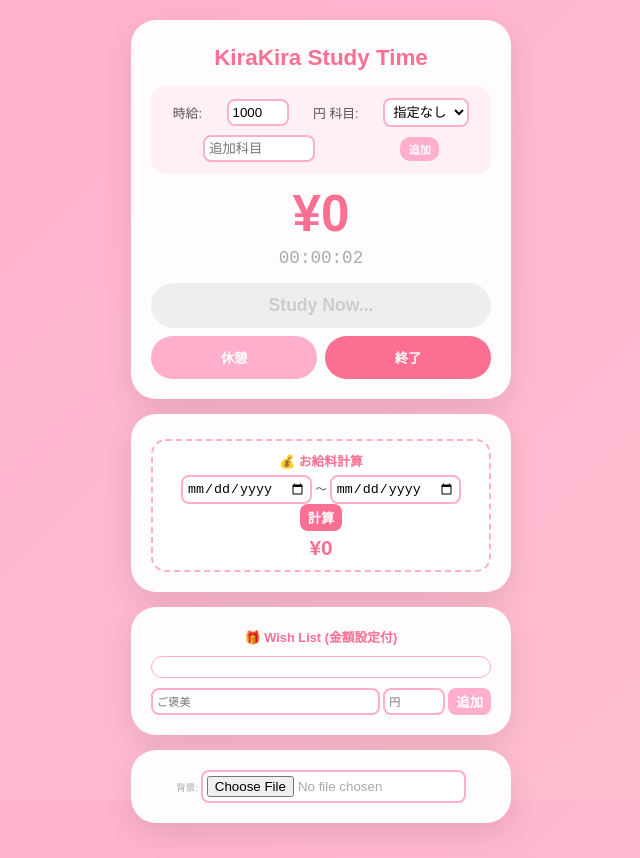
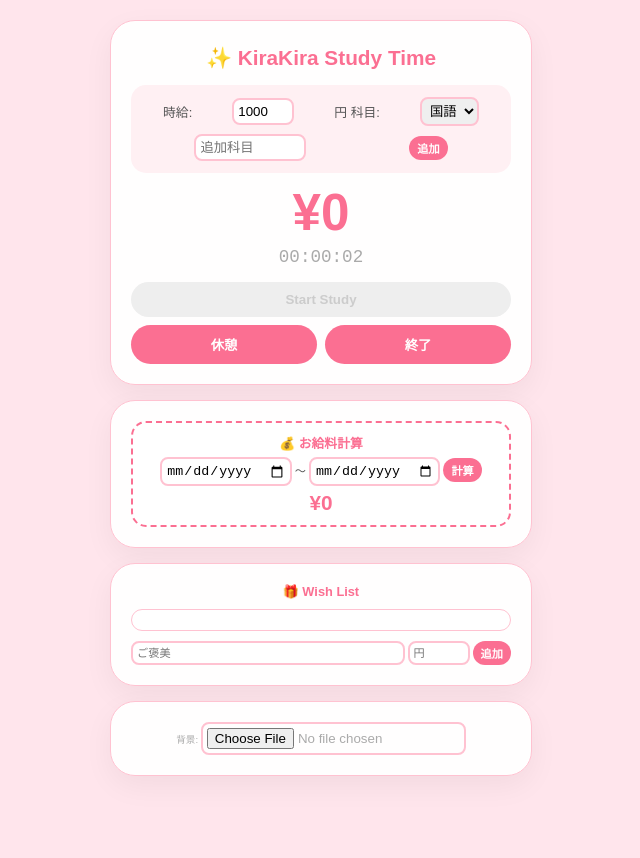
Before and after one commit to Kirarilove/KiraKiraStudyTime, a plain HTML site: page index.html in a window 1280 px wide. Both pictures are taken after a click on the button "Start Study". Shown: the whole page, without its empty margins (319-959 px from the left). Drawn offline with Linux system fonts and the light colour scheme.

Commit message:
Update index.html

```diff
--- a/index.html
+++ b/index.html
@@ -2,34 +2,37 @@
 <html lang="ja">
 <head>
     <meta charset="UTF-8">
-    <title>KiraKira Study Time Full</title>
+    <title>KiraKira Study Full Version</title>
     <style>
-        body { margin: 0; min-height: 100vh; display: flex; flex-direction: column; align-items: center; background: #ffafcc linear-gradient(135deg, #ffafcc 0%, #ffc2d1 100%) no-repeat fixed; background-size: cover; font-family: sans-serif; color: #555; padding: 20px; }
-        .card { background: rgba(255, 255, 255, 0.96); border-radius: 25px; padding: 20px; width: 100%; max-width: 380px; box-shadow: 0 10px 30px rgba(0,0,0,0.1); text-align: center; margin-bottom: 15px; box-sizing: border-box; }
-        h1 { font-size: 1.4rem; color: #fb6f92; margin: 5px 0 15px 0; white-space: nowrap; }
-        #reward { font-size: 3.2rem; font-weight: bold; color: #fb6f92; margin: 5px 0; }
+        /* デザイン：ピンク系ですが、読みやすさを重視 */
+        :root { --main-pink: #fb6f92; --soft-pink: #ffafcc; --bg-pink: #ffe5ec; }
+        body { margin: 0; min-height: 100vh; display: flex; flex-direction: column; align-items: center; background: var(--bg-pink); font-family: sans-serif; color: #555; padding: 20px; overflow-x: hidden; }
+        .card { background: rgba(255, 255, 255, 0.95); border-radius: 25px; padding: 20px; width: 100%; max-width: 380px; box-shadow: 0 10px 30px rgba(0,0,0,0.05); text-align: center; margin-bottom: 15px; position: relative; z-index: 10; border: 1px solid #ffc2d1; }
+        h1 { font-size: 1.3rem; color: var(--main-pink); margin: 5px 0 15px 0; }
+        #reward { font-size: 3.2rem; font-weight: bold; color: var(--main-pink); margin: 5px 0; }
         #timer { font-size: 1.1rem; color: #aaa; margin-bottom: 15px; font-family: monospace; }
         .config { background: #fff0f3; padding: 12px; border-radius: 15px; font-size: 0.8rem; margin-bottom: 10px; display: flex; flex-direction: column; gap: 8px; }
-        .row { display: flex; justify-content: space-around; align-items: center; gap: 5px; }
-        input, select { border: 2px solid #ffafcc; border-radius: 8px; padding: 4px; background: white; }
+        .row { display: flex; justify-content: space-around; align-items: center; }
+        input, select { border: 2px solid #ffc2d1; border-radius: 8px; padding: 4px; outline: none; }
         .btns { display: grid; grid-template-columns: 1fr 1fr; gap: 8px; }
-        button { padding: 12px; border: none; border-radius: 50px; cursor: pointer; font-weight: bold; background: #ffafcc; color: white; }
-        #startBtn { grid-column: span 2; font-size: 1.1rem; }
-        #stopBtn { background: #fb6f92; }
+        button { padding: 10px; border: none; border-radius: 50px; cursor: pointer; font-weight: bold; background: var(--main-pink); color: white; transition: 0.2s; }
         button:disabled { background: #eee !important; color: #ccc !important; }
-        .calc-box { border: 2px dashed #ffafcc; border-radius: 15px; padding: 10px; background: #fff; margin-top: 5px; }
-        .wish-box { text-align: left; background: white; border: 1px solid #ffafcc; border-radius: 12px; padding: 10px; max-height: 80px; overflow-y: auto; margin: 10px 0; font-size: 0.75rem; }
+        #startBtn { grid-column: span 2; background: #ffb3c6; }
+        .calc-box { border: 2px dashed var(--main-pink); border-radius: 15px; padding: 10px; background: white; }
+        .wish-box { text-align: left; background: white; border: 1px solid #ffc2d1; border-radius: 12px; padding: 10px; max-height: 100px; overflow-y: auto; margin: 10px 0; font-size: 0.75rem; }
         .wish-item { display: flex; justify-content: space-between; border-bottom: 1px dashed #eee; padding: 4px 0; }
-        #modal { display: none; position: fixed; top: 50%; left: 50%; transform: translate(-50%, -50%); width: 80%; max-width: 300px; background: white; padding: 25px; border-radius: 30px; box-shadow: 0 0 100px rgba(0,0,0,0.3); text-align: center; z-index: 1000; }
+        #modal { display: none; position: fixed; top: 50%; left: 50%; transform: translate(-50%, -50%); width: 80%; max-width: 300px; background: white; padding: 25px; border-radius: 30px; box-shadow: 0 0 50px rgba(0,0,0,0.2); text-align: center; z-index: 1000; border: 2px solid var(--main-pink); }
+        /* エフェクト用 */
+        .star { position: absolute; pointer-events: none; z-index: 9999; }
     </style>
 </head>
 <body>
 
 <div class="card">
-    <h1>KiraKira Study Time</h1>
+    <h1>✨ KiraKira Study Time</h1>
     <div class="config">
         <div class="row">時給: <input type="number" id="rate" value="1000" style="width:50px;">円 科目: <select id="sub"></select></div>
-        <div class="row"><input type="text" id="addS" placeholder="追加科目" style="width:100px;"><button onclick="newS()" style="padding:4px 8px; font-size:0.7rem; border-radius:10px;">追加</button></div>
+        <div class="row"><input type="text" id="addS" placeholder="追加科目" style="width:100px;"><button onclick="newS()" style="padding:4px 8px; font-size:0.7rem;">追加</button></div>
     </div>
     <div id="reward">¥0</div>
     <div id="timer">00:00:00</div>
@@ -42,34 +45,34 @@
 
 <div class="card">
     <div class="calc-box">
-        <div style="color:#fb6f92; font-weight:bold; font-size:0.8rem;">💰 お給料計算</div>
-        <div style="font-size:0.7rem; margin:5px 0;"><input type="date" id="d1"> 〜 <input type="date" id="d2"> <button onclick="calc()" style="background:#fb6f92; border-radius:8px; padding:4px 8px;">計算</button></div>
-        <div id="res" style="font-size:1.3rem; font-weight:bold; color:#fb6f92;">¥0</div>
+        <div style="color:var(--main-pink); font-weight:bold; font-size:0.8rem;">💰 お給料計算</div>
+        <div style="font-size:0.7rem; margin:5px 0;"><input type="date" id="d1"> 〜 <input type="date" id="d2"> <button onclick="calc()" style="padding:4px 8px; font-size:0.7rem;">計算</button></div>
+        <div id="res" style="font-size:1.3rem; font-weight:bold; color:var(--main-pink);">¥0</div>
     </div>
 </div>
 
 <div class="card">
-    <div style="font-weight:bold; color:#fb6f92; font-size:0.8rem;">🎁 Wish List (金額設定付)</div>
+    <div style="font-weight:bold; color:var(--main-pink); font-size:0.8rem;">🎁 Wish List</div>
     <div id="wL" class="wish-box"></div>
     <div style="display:flex; gap:3px;">
         <input type="text" id="wN" placeholder="ご褒美" style="flex:1; font-size:0.7rem;">
         <input type="number" id="wP" placeholder="円" style="width:50px; font-size:0.7rem;">
-        <button onclick="addW()" style="padding:4px 8px; border-radius:8px;">追加</button>
+        <button onclick="addW()" style="padding:4px 8px; font-size:0.7rem;">追加</button>
     </div>
 </div>
 
 <div class="card" style="font-size:0.6rem; color:#aaa;">背景: <input type="file" accept="image/*" onchange="bg(this)"></div>
 
 <div id="modal">
-    <div style="font-size: 2rem;">💖</div>
-    <div id="msg" style="margin: 15px 0; color: #fb6f92; font-weight: bold; line-height: 1.5; font-size: 0.9rem;"></div>
+    <div style="font-size: 2rem;">🌸</div>
+    <div id="msg" style="margin: 15px 0; color: var(--main-pink); font-weight: bold; font-size: 0.9rem;"></div>
     <button onclick="document.getElementById('modal').style.display='none'" style="padding:10px 20px; border-radius:20px;">OK!</button>
 </div>
 
 <script>
     let sTime, eTime = 0, tInt, isR = false, isP = false;
     let wishes = JSON.parse(localStorage.getItem('kk_w') || '[]');
-    let subs = JSON.parse(localStorage.getItem('kk_s') || '["指定なし","国語","数学","英語"]');
+    let subs = JSON.parse(localStorage.getItem('kk_s') || '["国語","数学","英語"]');
 
     window.onload = () => {
         renderS(); renderW();
@@ -77,6 +80,28 @@
         if(b) document.body.style.backgroundImage = `url(${b})`;
     };
 
+    // --- ✨ キラキラエフェクトのロジック ✨ ---
+    function createStar(x, y) {
+        const s = document.createElement('div');
+        s.className = 'star';
+        s.innerHTML = ['✨', '🌸', '💖', '⭐'][Math.floor(Math.random() * 4)];
+        s.style.left = x + 'px';
+        s.style.top = y + 'px';
+        s.style.fontSize = (Math.random() * 15 + 10) + 'px';
+        document.body.appendChild(s);
+
+        s.animate([
+            { transform: 'translate(0,0) scale(1)', opacity: 1 },
+            { transform: `translate(${(Math.random()-0.5)*100}px, -100px) scale(0)`, opacity: 0 }
+        ], { duration: 800 }).onfinish = () => s.remove();
+    }
+
+    // マウス移動・クリック・タップすべてに対応
+    document.addEventListener('mousemove', (e) => { if(Math.random() > 0.9) createStar(e.pageX, e.pageY); });
+    document.addEventListener('mousedown', (e) => { for(let i=0; i<5; i++) createStar(e.pageX, e.pageY); });
+    document.addEventListener('touchstart', (e) => { for(let i=0; i<5; i++) createStar(e.touches[0].pageX, e.touches[0].pageY); });
+
+    // --- 各種機能 ---
     function bg(el) { const r = new FileReader(); r.onload = (e) => { document.body.style.backgroundImage = `url(${e.target.result})`; localStorage.setItem('kk_b', e.target.result); }; r.readAsDataURL(el.files[0]); }
     function newS() { const v = document.getElementById('addS').value; if(v){ subs.push(v); localStorage.setItem('kk_s', JSON.stringify(subs)); renderS(); document.getElementById('addS').value=''; } }
     function renderS() { const s = document.getElementById('sub'); s.innerHTML = ''; subs.forEach(v => { const o = document.createElement('option'); o.value=v; o.textContent=v; s.appendChild(o); }); }
@@ -84,25 +109,31 @@
     function renderW() { document.getElementById('wL').innerHTML = wishes.map((w,i) => `<div class="wish-item"><span>${w.n}</span><span>¥${w.p.toLocaleString()} <button onclick="delW(${i})" style="background:none;color:#ccc;border:none;">×</button></span></div>`).join(''); }
     function delW(i) { wishes.splice(i,1); localStorage.setItem('kk_w', JSON.stringify(wishes)); renderW(); }
 
-    function stT() { isR = true; isP = false; sTime = Date.now() - eTime; tInt = setInterval(upd, 100); btn(true); }
-    function paT() { const b = document.getElementById('pauseBtn'); if(!isP){ clearInterval(tInt); isP = true; b.textContent="再開"; } else { sTime = Date.now() - eTime; tInt = setInterval(upd, 100); isP = false; b.textContent="休憩"; } }
+    function stT() { isR = true; sTime = Date.now() - eTime; tInt = setInterval(upd, 100); btn(true); }
+    function paT() { if(!isP){ clearInterval(tInt); isP = true; document.getElementById('pauseBtn').textContent="再開"; } else { sTime = Date.now() - eTime; tInt = setInterval(upd, 100); isP = false; document.getElementById('pauseBtn').textContent="休憩"; } }
     function upd() { if(isR && !isP) eTime = Date.now() - sTime; const s = Math.floor(eTime/1000); document.getElementById('timer').textContent = `${Math.floor(s/3600).toString().padStart(2,'0')}:${Math.floor((s%3600)/60).toString().padStart(2,'0')}:${(s%60).toString().padStart(2,'0')}`; document.getElementById('reward').textContent = `¥${Math.floor(parseInt(document.getElementById('rate').value) * (eTime/3600000)).toLocaleString()}`; }
 
     function soT() {
         clearInterval(tInt); const rate = parseInt(document.getElementById('rate').value); const earned = Math.floor(rate * (eTime/3600000));
         let h = JSON.parse(localStorage.getItem('kk_h') || '[]'); h.push({r: earned, d: new Date().toISOString()}); localStorage.setItem('kk_h', JSON.stringify(h));
         const total = h.reduce((s, i) => s + i.r, 0);
-        let msg = `お疲れ様！<br>今回の勉強代: ¥${earned.toLocaleString()}<br><br>`;
-        const cant = wishes.filter(w => w.p > total).sort((a,b) => a.p - b.p);
+        let msg = `獲得: ¥${earned.toLocaleString()}<br>累計: ¥${total.toLocaleString()}<br><br>`;
         const can = wishes.filter(w => w.p <= total);
-        if(can.length > 0) msg += `「${can[can.length-1].n}」が買えるよ💖`;
-        else if(cant.length > 0) msg += `あと約${((cant[0].p - total) / rate).toFixed(1)}時間で「${cant[0].n}」が買えるよ♡`;
+        if(can.length) msg += `「${can[can.length-1].n}」が買えるよ💖`;
         document.getElementById('msg').innerHTML = msg; document.getElementById('modal').style.display='block';
         eTime = 0; isR = false; upd(); btn(false);
     }
 
-    function calc() { const d1 = new Date(document.getElementById('d1').value), d2 = new Date(document.getElementById('d2').value); d2.setHours(23,59,59); const h = JSON.parse(localStorage.getItem('kk_h') || '[]'); let sum = h.filter(i => { const d = new Date(i.d); return d >= d1 && d <= d2; }).reduce((s, i) => s + i.r, 0); document.getElementById('res').textContent = `¥${sum.toLocaleString()}`; }
-    function btn(on) { document.getElementById('startBtn').disabled=on; document.getElementById('pauseBtn').disabled=!on; document.getElementById('stopBtn').disabled=!on; document.getElementById('startBtn').textContent = on ? "Study Now..." : "Start Study"; }
+    function calc() {
+        const v1 = document.getElementById('d1').value, v2 = document.getElementById('d2').value;
+        if(!v1 || !v2) return;
+        const d1 = new Date(v1), d2 = new Date(v2); d2.setHours(23,59,59);
+        const h = JSON.parse(localStorage.getItem('kk_h') || '[]');
+        let sum = h.filter(i => { const d = new Date(i.d); return d >= d1 && d <= d2; }).reduce((s, i) => s + i.r, 0);
+        document.getElementById('res').textContent = `¥${sum.toLocaleString()}`;
+    }
+
+    function btn(on) { document.getElementById('startBtn').disabled=on; document.getElementById('pauseBtn').disabled=!on; document.getElementById('stopBtn').disabled=!on; }
 </script>
 </body>
 </html>
```
